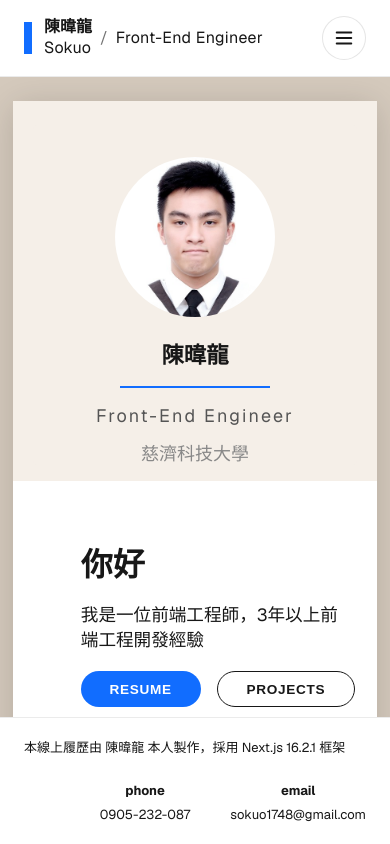
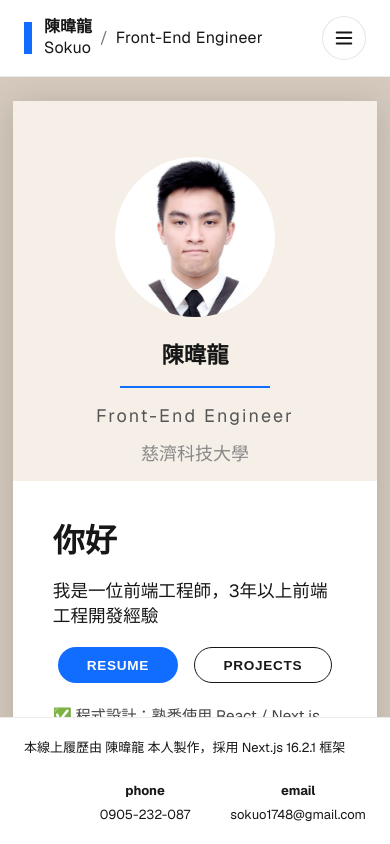
Before and after one commit to sokuo1748/cv, a Next.js app: page / in a window 390 px wide. Built offline with nearby package versions, Linux system fonts and the light colour scheme.

Commit message:
fixed personal-introduction scss error for about-me  ui

```diff
--- a/src/components/personal-introduction/personal-introduction.module.scss
+++ b/src/components/personal-introduction/personal-introduction.module.scss
@@ -56,3 +56,18 @@
   margin: 0;
   max-width: 40ch;
 }
+
+@media (max-width: 768px) {
+  .main {
+    padding: 1.5rem 1.25rem;
+  }
+
+  .buttons {
+    justify-content: center;
+  }
+
+  .text {
+    max-width: 100%;
+    text-align: left;
+  }
+}
```
